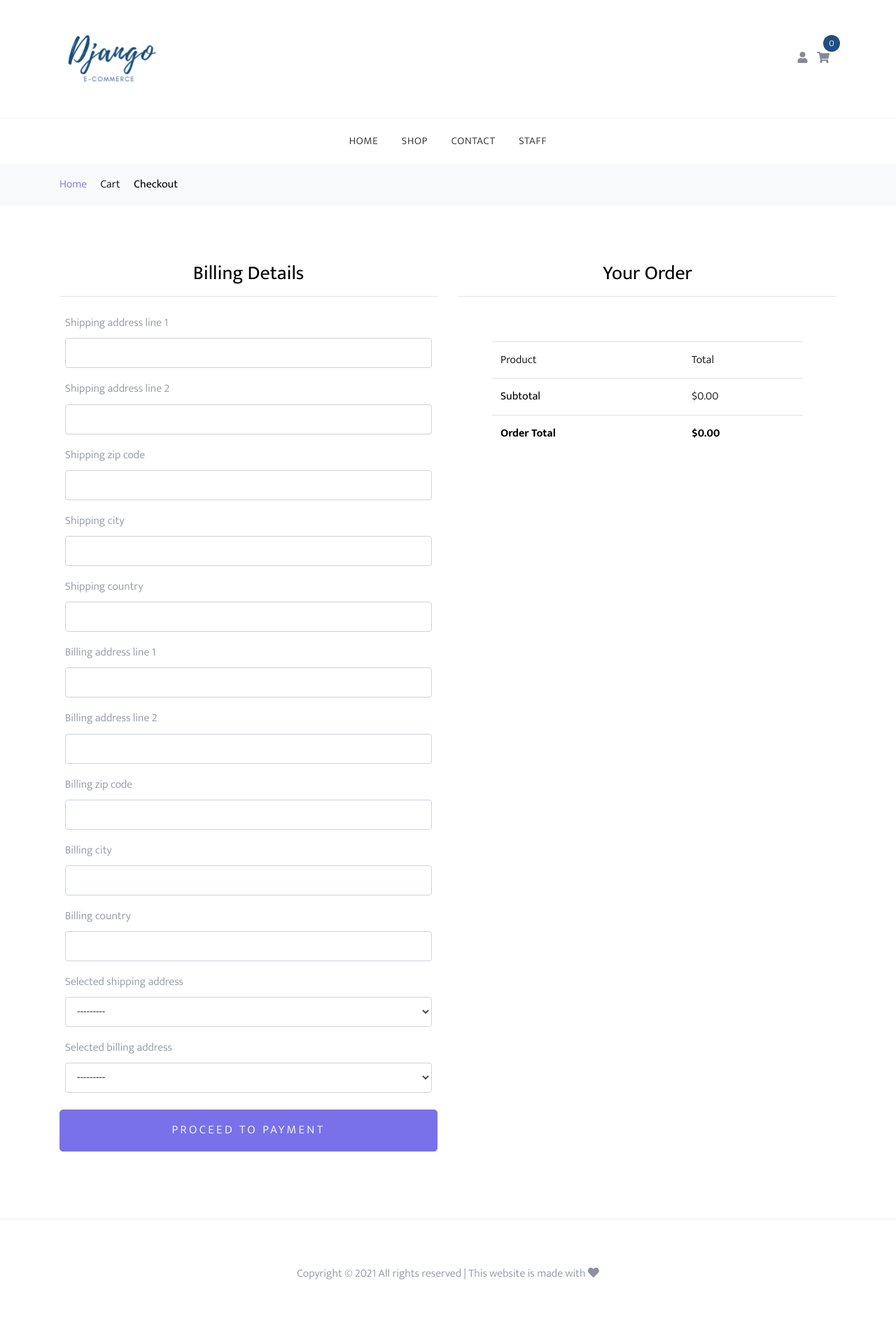
After one commit to TigerJohn3/vf-merchandise-website, a Django app: page /cart/checkout/ in a window 1280 px wide. The commit adds this page. Shown: the whole page at 70% size. Run offline with Django 3.2, Linux system fonts and the light colour scheme; the visitor is signed in with stand-in values (Sample User, id 1); data comes from the database, SQL or seed files in the repository; data that the repository does not hold is empty; some libraries are stand-ins or nearby versions.

Commit message:
Everything up to payment system thus far

```diff
--- a/cart/forms.py
+++ b/cart/forms.py
@@ -1,9 +1,102 @@
+from django.contrib.auth import get_user_model
 from django import forms
-from .models import OrderItem
+from .models import (
+    OrderItem, ColorVariation, Product, SizeVariation,
+    Address
+)
 
+User = get_user_model()
 
 class AddToCartForm(forms.ModelForm):
+    color = forms.ModelChoiceField(queryset=ColorVariation.objects.none())
+    size = forms.ModelChoiceField(queryset=ColorVariation.objects.none())
+
 
     class Meta:
         model = OrderItem
-        fields = ['quantity']
+        fields = ['quantity', 'color', 'size']
+
+    def __init__(self, *args, **kwargs):
+        product_id = kwargs.pop('product_id')
+        product = Product.objects.get(id=product_id)
+        super().__init__(*args, **kwargs)
+
+        self.fields['color'].queryset = product.available_colors.all()
+        self.fields['size'].queryset = product.available_sizes.all()
+
+
+class AddressForm(forms.Form):
+
+    shipping_address_line_1 = forms.CharField(required=False)
+    shipping_address_line_2 = forms.CharField(required=False)
+    shipping_zip_code = forms.CharField(required=False)
+    shipping_city = forms.CharField(required=False)
+    shipping_country = forms.CharField(required=False)
+
+    billing_address_line_1 = forms.CharField(required=False)
+    billing_address_line_2 = forms.CharField(required=False)
+    billing_zip_code = forms.CharField(required=False)
+    billing_city = forms.CharField(required=False)
+    billing_country = forms.CharField(required=False)
+
+    selected_shipping_address = forms.ModelChoiceField(
+        Address.objects.none(), required=False
+    )
+    selected_billing_address = forms.ModelChoiceField(
+        Address.objects.none(), required=False
+    )
+
+    def __init__(self, *args, **kwargs):
+        user_id = kwargs.pop('user_id')
+        super().__init__(*args, **kwargs)
+
+        user = User.objects.get(id=user_id)
+
+        shipping_address_qs = Address.objects.filter(
+            user=user,
+            address_type='S'
+        )
+        billing_address_qs = Address.objects.filter(
+            user=user,
+            address_type='B'
+        )
+
+        self.fields['selected_shipping_address'].queryset = shipping_address_qs
+        self.fields['selected_billing_address'].queryset = billing_address_qs
+
+    def clean(self):
+        data = self.cleaned_data
+
+        selected_shipping_address = data.get('selected_shipping_address', None)
+        if selected_shipping_address is None:
+            if not data.get('shipping_address_line_1', None):
+                self.add_error("shipping_address_line_1",
+                               "Please fill in this field")
+            if not data.get('shipping_address_line_2', None):
+                self.add_error("shipping_address_line_2",
+                               "Please fill in this field")
+            if not data.get('shipping_zip_code', None):
+                self.add_error("shipping_zip_code",
+                               "Please fill in this field")
+            if not data.get('shipping_city', None):
+                self.add_error("shipping_city",
+                               "Please fill in this field")
+            if not data.get('shipping_country', None):
+                self.add_error("shipping_country", "Please fill in this field")
+
+        selected_billing_address = data.get('selected_shipping_address', None)
+        if selected_billing_address is None:
+            if not data.get('billing_address_line_1', None):
+                self.add_error("billing_address_line_1",
+                               "Please fill in this field")
+            if not data.get('billing_address_line_2', None):
+                self.add_error("billing_address_line_2",
+                               "Please fill in this field")
+            if not data.get('billing_zip_code', None):
+                self.add_error("billing_zip_code",
+                               "Please fill in this field")
+            if not data.get('billing_city', None):
+                self.add_error("billing_city",
+                               "Please fill in this field")
+            if not data.get('billing_country', None):
+                self.add_error("billing_country", "Please fill in this field")
--- /dev/null
+++ b/cart/templatetags/cart_template_tags.py
@@ -0,0 +1,11 @@
+from django import template
+from cart.utils import get_or_set_order_session
+
+register = template.Library()
+
+
+@register.filter
+def cart_item_count(request):
+    order = get_or_set_order_session(request)
+    count = order.items.count()
+    return count
--- a/cart/urls.py
+++ b/cart/urls.py
@@ -4,6 +4,14 @@ from . import views
 app_name = 'cart'
 
 urlpatterns = [
-    path('', views.ProductListView.as_view(), name='product-list'),
-    path('<slug>/', views.ProductDetailView.as_view(), name='product-detail'),
+    path('', views.CartView.as_view(), name='summary'),
+    path('shop/', views.ProductListView.as_view(), name='product-list'),
+    path('shop/<slug>/', views.ProductDetailView.as_view(), name='product-detail'),
+    path('increase-quantity/<pk>/',
+        views.IncreaseQuantityView.as_view(), name='increase-quantity'),
+    path('decrease-quantity/<pk>/',
+        views.DecreaseQuantityView.as_view(), name='decrease-quantity'),
+    path('remove-from-cart/<pk>/',
+        views.RemoveFromCartView.as_view(), name='remove-from-cart'),
+    path('checkout/', views.CheckoutView.as_view(), name='checkout'),
 ]
--- a/cart/views.py
+++ b/cart/views.py
@@ -1,7 +1,8 @@
-from django.shortcuts import get_object_or_404, reverse
+from django.contrib import messages
+from django.shortcuts import get_object_or_404, reverse, redirect
 from django.views import generic
-from .forms import AddToCartForm
-from .models import Product
+from .forms import AddToCartForm, AddressForm
+from .models import Product, OrderItem, Address
 from .utils import get_or_set_order_session
 
 
@@ -18,17 +19,26 @@ class ProductDetailView(generic.FormView):
         return get_object_or_404(Product, slug=self.kwargs["slug"])
 
     def get_success_url(self):
-        return reverse("home")  # TODO: cart
+        return reverse("cart:summary")
+
+    def get_form_kwargs(self):
+        kwargs = super(ProductDetailView, self).get_form_kwargs()
+        kwargs["product_id"] = self.get_object().id
+        return kwargs
 
     def form_valid(self, form):
         order = get_or_set_order_session(self.request)
         product = self.get_object()
 
-        item_filter = order.items.filter(product=product)
+        item_filter = order.items.filter(
+            product=product,
+            color=form.cleaned_data['color'],
+            size=form.cleaned_data['size'],
+            )
 
         if item_filter.exists():
             item = item_filter.first()
-            item.quantity = int(form.cleaned_data['quantity'])
+            item.quantity += int(form.cleaned_data['quantity'])
             item.save()
 
         else:
@@ -43,3 +53,95 @@ class ProductDetailView(generic.FormView):
         context = super(ProductDetailView, self).get_context_data(**kwargs)
         context['product'] = self.get_object()
         return context
+
+
+class CartView(generic.TemplateView):
+    template_name = 'cart/cart.html'
+
+    def get_context_data(self, **kwargs):
+        context = super(CartView, self).get_context_data(**kwargs)
+        context['order'] = get_or_set_order_session(self.request)
+        return context
+
+
+class IncreaseQuantityView(generic.View):
+    def get(self, request, *args, **kwargs):
+        order_item = get_object_or_404(OrderItem, id=kwargs['pk'])
+        order_item.quantity += 1
+        order_item.save()
+        return redirect("cart:summary")
+
+
+class DecreaseQuantityView(generic.View):
+    def get(self, request, *args, **kwargs):
+        order_item = get_object_or_404(OrderItem, id=kwargs['pk'])
+
+        if order_item.quantity <= 1:
+            order_item.delete()
+        else:
+            order_item.quantity -= 1
+            order_item.save()
+        return redirect("cart:summary")
+
+
+class RemoveFromCartView(generic.View):
+    def get(self, request, *args, **kwargs):
+        order_item = get_object_or_404(OrderItem, id=kwargs['pk'])
+        order_item.delete()
+        return redirect("cart:summary")
+
+
+class CheckoutView(generic.FormView):
+    template_name = 'cart/checkout.html'
+    form_class = AddressForm
+
+    def get_success_url(self):
+        return reverse("home")
+
+    def form_valid(self, form):
+        order = get_or_set_order_session(self.request)
+        selected_shipping_address = form.cleaned_data.get('selected_shipping_address')
+        selected_billing_address = form.cleaned_data.get('selected_billing_address')
+
+        if selected_shipping_address:
+            order.shipping_address = selected_shipping_address
+        else:
+            address = Address.objects.create(
+                address_type = 'S',
+                user=self.request.user,
+                address_line_1=form.cleaned_data['shipping_address_line_1'],
+                address_line_2=form.cleaned_data['shipping_address_line_2'],
+                zip_code=form.cleaned_data['shipping_zip_code'],
+                city=form.cleaned_data['shipping_city'],
+                country=form.cleaned_data['shipping_country'],
+            )
+            order.shipping_address = address
+
+        if selected_billing_address:
+            order.billing_address = selected_billing_address
+        else:
+            address = Address.objects.create(
+                address_type = 'B',
+                user=self.request.user,
+                address_line_1=form.cleaned_data['billing_address_line_1'],
+                address_line_2=form.cleaned_data['billing_address_line_2'],
+                zip_code=form.cleaned_data['billing_zip_code'],
+                city=form.cleaned_data['billing_city'],
+                country=form.cleaned_data['billing_country'],
+            )
+            order.billing_address = address
+
+        order.save()
+        messages.info(
+            self.request, "You have successfully added your addresses")
+        return super(CheckoutView, self).form_valid(form)
+
+    def get_form_kwargs(self):
+        kwargs = super(CheckoutView, self).get_form_kwargs()
+        kwargs["user_id"] = self.request.user.id
+        return kwargs
+
+    def get_context_data(self, **kwargs):
+        context = super(CheckoutView, self).get_context_data(**kwargs)
+        context['order'] = get_or_set_order_session(self.request)
+        return context
--- a/templates/base.html
+++ b/templates/base.html
@@ -1,4 +1,5 @@
 {% load static %}
+{% load cart_template_tags %}
 
 <!DOCTYPE html>
 <html lang="en">
@@ -67,10 +68,10 @@
                                     {% endif %}
                                 </li>
                                 <li>
-                                    <a href="/" class="site-cart">
+                                    <a href="{% url 'cart:summary' %}" class="site-cart">
                                         <span><i class="fas fa-shopping-cart"></i></span>
                                         <span class="count">
-                                          0
+                                          {{ request|cart_item_count }}
                                         </span>
                                     </a>
                                 </li>
--- /dev/null
+++ b/templates/cart/checkout.html
@@ -0,0 +1,107 @@
+{% extends "base.html" %}
+{% load crispy_forms_tags %}
+
+{% block content %}
+
+<div class="bg-light py-3">
+  <div class="container">
+    <div class="row">
+      <div class="col-md-12 mb-0">
+        <a href="{% url 'home' %}">
+          Home
+        </a>
+        <span class="mx-2 mb-0"></span>
+        <a href="{% url 'cart:summary' %}" class="text-black">
+          Cart
+        </a>
+        <span class="mx-2 mb-0"></span>
+        <strong class="text-black">
+          Checkout
+        </strong>
+      </div>
+    </div>
+  </div>
+</div>
+
+
+<div class="site-section">
+  <div class="container">
+
+    {% if not request.user.is_authenticated %}
+    <div class="row mb-5">
+        <div class="col-md-12">
+            <div class="border p-4 rounded" role="alert">
+                You are nearly finished with your order.
+                To finilize order, please <a href="#">Login</a>
+                or <a href="#">Signup</a>
+            </div>
+            <div class="progress">
+              <div class="progress-bar" role="progressbar" aria-valuenow="90" aria-valuemin="0" aria-valuemax="100" style="width: 90%">90% Complete</div>
+            </div>
+        </div>
+    </div>
+    {% else %}
+
+    <form method="POST">
+        {% csrf_token %}
+        <div class="row">
+          <div class="col-md-6 mb-5 mb-md-0">
+            <h2 class="h3 mb-3 text-black text-center">
+              Billing Details
+            </h2>
+            <hr />
+            <div class="p-2 p-lg-2">
+              {{ form|crispy }}
+            </div>
+            <div class="form-group">
+              <button type="submit" class="btn btn-primary btn-lg py-3 btn-block">
+                Proceed to Payment
+              </button>
+            </div>
+          </div>
+          <div class="col-md-6">
+            <div class="row mb-5">
+              <div class="col-md-12">
+                <h2 class="h3 mb-3 text-black text-center">Your Order</h2>
+                <hr />
+                <div class="p-3 p-lg-5">
+                  <table class="table site-block-order-table mb-5">
+                    <thead>
+                      <td>Product</td>
+                      <td>Total</td>
+                    </thead>
+                    <tbody>
+                      {% for item in order.items.all %}
+                          <tr>
+                            <td>
+                              {{ item.size.name }}, {{ item.color.name }} {{ item.product.title }}
+                              <strong class="mx-2">x</strong> {{ item.quantity }}
+                            </td>
+                            <td>
+                              ${{ item.get_total_item_price }}
+                            </td>
+                          </tr>
+                      {% endfor %}
+                      <tr>
+                        <td><strong>Subtotal</strong></td>
+                        <td>${{ order.get_subtotal }}</td>
+                      </tr>
+                      <tr>
+                        <td><strong class="text-black font-weight-bold">Order Total</strong></td>
+                        <td><strong class="text-black font-weight-bold">${{ order.get_total }}</strong></td>
+                      </tr>
+                    </tbody>
+                  </table>
+                </div>
+              </div>
+            </div>
+          </div>
+        </div>
+    </form>
+
+    {% endif %}
+  </div>
+</div>
+
+
+{% endblock content %}
```
Also changed, not shown: cart/admin.py (+16 -1 lines), cart/models.py (+46 -0 lines), templates/cart/cart.html (added, +156 -0 lines), cart/migrations/0001_initial.py, cart/migrations/0002_alter_product_slug.py (deleted), cart/migrations/0002_product_price.py, cart/migrations/0004_alter_order_user.py (deleted).
